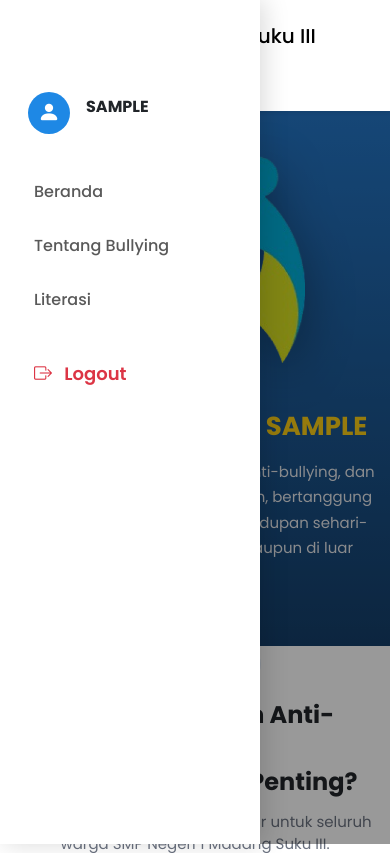
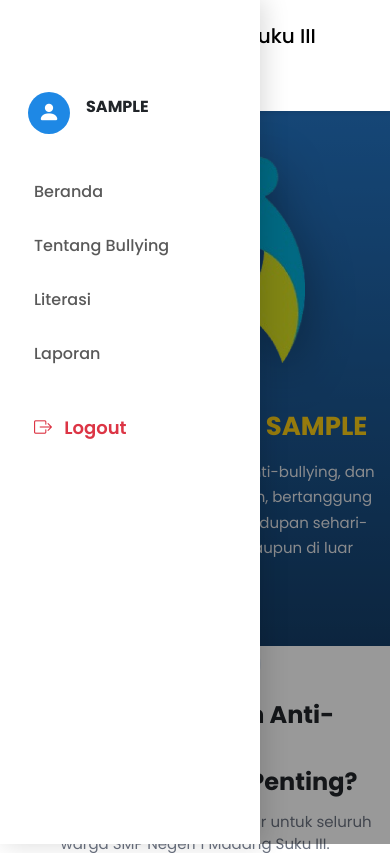
Before and after one commit to Mhanggakusuma/literasi-bullying, a Django app: page /dashboard/siswa/ in a window 390 px wide, after a click that opens the changed part. Shown: the top 853 px of the page. Run offline with Django 5.2, Linux system fonts and the light colour scheme; the visitor is signed in with stand-in values (Sample User, id 1).

Commit message:
feat(ui/navbar): mobile drawer navbar for public and dashboard

```diff
--- a/templates/base.html
+++ b/templates/base.html
@@ -46,7 +46,7 @@
     <div class="collapse navbar-collapse" id="navbarDashboard">
       <ul class="navbar-nav ms-auto align-items-lg-center gap-lg-3">
 
-        <!-- USER INFO MOBILE -->
+        <!-- ================= USER INFO (MOBILE ONLY) ================= -->
         <li class="nav-item d-lg-none mb-3">
           <div class="d-flex align-items-center gap-3 px-2">
             <div class="profile-avatar">
@@ -62,11 +62,18 @@
           <hr class="dropdown-divider">
         </li>
 
-        <!-- MENU -->
+        <!-- ================= BERANDA ================= -->
         <li class="nav-item">
-          <a class="nav-link" href="#">Beranda</a>
+          {% if user.profile.role == "siswa" %}
+            <a class="nav-link" href="{% url 'dashboard_siswa' %}">Beranda</a>
+          {% elif user.profile.role == "gurubk" %}
+            <a class="nav-link" href="{% url 'dashboard_guru' %}">Beranda</a>
+          {% elif user.profile.role == "admin" %}
+            <a class="nav-link" href="{% url 'dashboard_admin' %}">Beranda</a>
+          {% endif %}
         </li>
 
+        <!-- ================= MENU LAIN ================= -->
         <li class="nav-item">
           <a class="nav-link" href="{% url 'tentang_bullying_login' %}">
             Tentang Bullying
@@ -79,11 +86,26 @@
           </a>
         </li>
 
+        {% if user.profile.role == "siswa" %}
+          <li class="nav-item">
+            <a class="nav-link" href="{% url 'laporan_home' %}">Laporan</a>
+          </li>
+        {% elif user.profile.role == "gurubk" %}
+          <li class="nav-item">
+            <a class="nav-link" href="{% url 'bk_dashboard' %}">Laporan</a>
+          </li>
+        {% elif user.profile.role == "admin" %}
+          <li class="nav-item">
+            <a class="nav-link" href="{% url 'admin:index' %}">Admin Panel</a>
+          </li>
+        {% endif %}
+
+        <!-- ================= DIVIDER ================= -->
         <li class="nav-item d-lg-none mt-2">
           <hr class="dropdown-divider">
         </li>
 
-        <!-- LOGOUT MOBILE -->
+        <!-- ================= LOGOUT (MOBILE) ================= -->
         <li class="nav-item d-lg-none">
           <a class="nav-link text-danger fw-semibold"
              href="{% url 'logout' %}">
@@ -91,9 +113,10 @@
           </a>
         </li>
 
-        <!-- PROFILE DESKTOP -->
+        <!-- ================= PROFILE DESKTOP ================= -->
         <li class="nav-item dropdown d-none d-lg-block">
-          <a class="nav-link p-0" href="#" role="button" data-bs-toggle="dropdown">
+          <a class="nav-link p-0" href="#" role="button"
+             data-bs-toggle="dropdown">
             <div class="profile-avatar">
               <i class="bi bi-person-fill"></i>
             </div>
@@ -143,7 +166,7 @@
   }
 </script>
 
-<!-- ✅ CLOCK -->
+<!-- ✅ JAM WIB -->
 <script src="{% static 'js/clock.js' %}"></script>
 
 </body>
```
